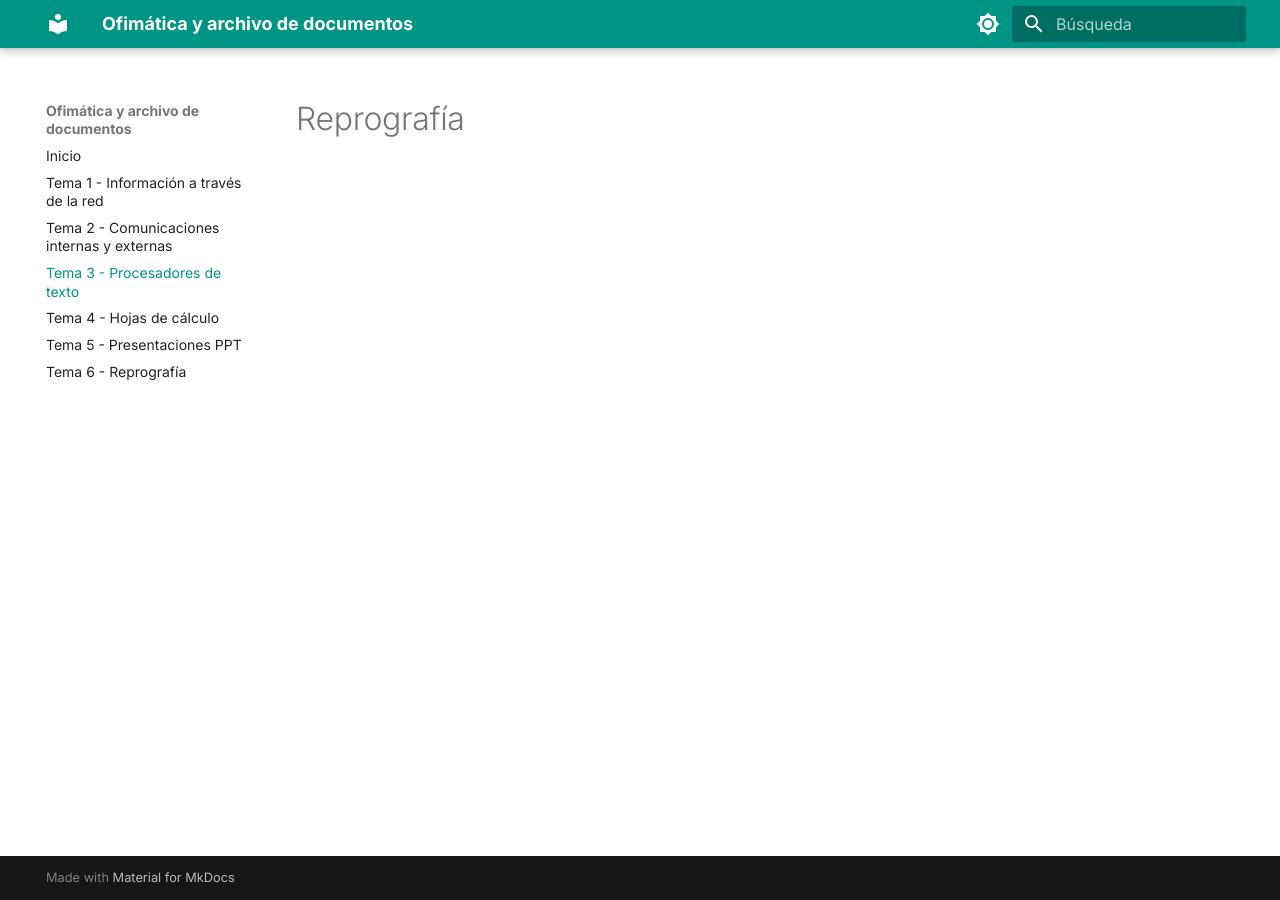
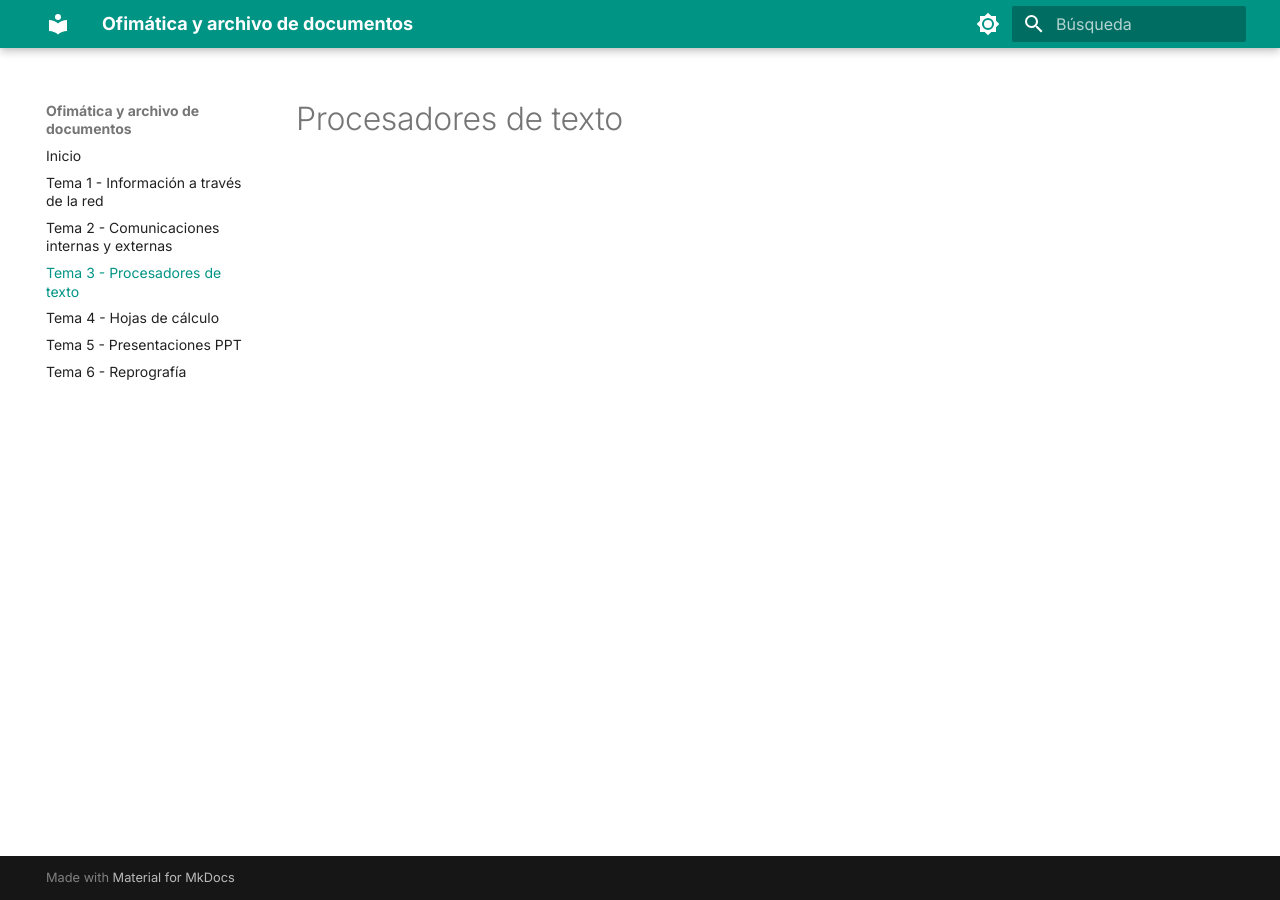
Before and after one commit to lalemanf/ofimatica, an MkDocs documentation site: the page built from docs/03-procesadores.md, in a window 1280 px wide. Built offline with MkDocs 1.6.1 and Material for MkDocs 9.7.7, drawn with Linux system fonts in a browser that asks for light colours.

Commit message:
nuevo contenido

```diff
--- a/docs/03-procesadores.md
+++ b/docs/03-procesadores.md
@@ -1 +1 @@
-# Reprografía
+# Procesadores de texto
```
